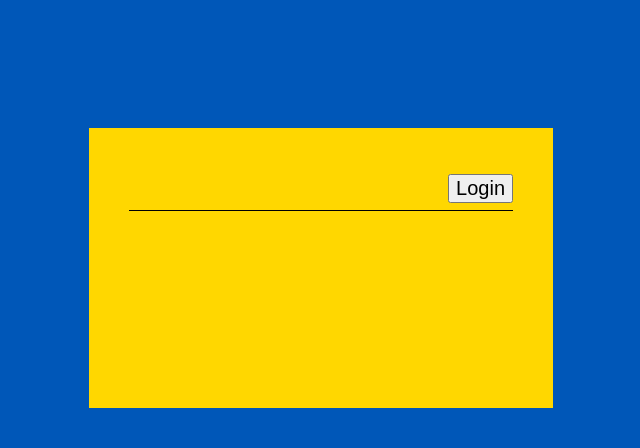
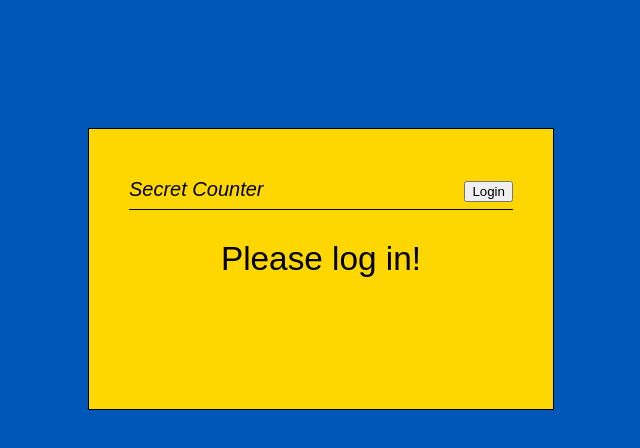
Before and after one commit to tragle/authenticate-with-an-identity-provider, a website: page app/frontend/index.html in a window 1280 px wide. Shown: the whole page, without its empty margins (327-967 px from the left). Drawn offline with Linux system fonts and the light colour scheme.

Commit message:
UI cleanup

```diff
--- a/app/frontend/index.html
+++ b/app/frontend/index.html
@@ -6,11 +6,13 @@
   </head>
   <body>
     <div class="container">
-      <div class="user">
+      <div class="header">
+        <span id="title">Secret Counter</span>
         <span id="username"></span>
         <button id="login-btn">Login</button>
         <button id="logout-btn">Logout</button>
       </div>
+      <div id="message">Please log in!</div>
       <div id="counter">
         <div>
           Count: <span id="count"></span>
--- a/app/frontend/style.css
+++ b/app/frontend/style.css
@@ -1,6 +1,8 @@
 body {
   background-color: #0057B8;
   width: 100%;
+  font-family: sans-serif;
+  font-size: 15pt;
 }
 
 .container {
@@ -11,19 +13,18 @@ body {
   margin-top: 10%;
   background-color: #FFD700;
   text-align: center;
+  border: solid 1px;
 }
 
-.user {
+.header {
   line-height: 30pt;
   border-bottom: solid 1px;
   text-align: right;
 }
 
-#counter {
-  font-size: 30pt;
-  font-family: sans-serif;
-  margin-top: 30px;
-  display: none;
+#title {
+  float: left;
+  font-style: italic;
 }
 
 #logout-btn {
@@ -33,7 +34,15 @@ body {
 #login-btn,
 #logout-btn,
 #username {
-  font-size: 15pt;
-  font-family: sans-serif;
   margin-left: 20px;
 }
+
+#message,
+#counter {
+  font-size: 25pt;
+  margin-top: 30px;
+}
+
+#counter {
+  display: none;
+}
```
Also changed, not shown: app/frontend/src/index.js (+1 -30 lines), app/frontend/src/ui.js (added, +32 -0 lines).
